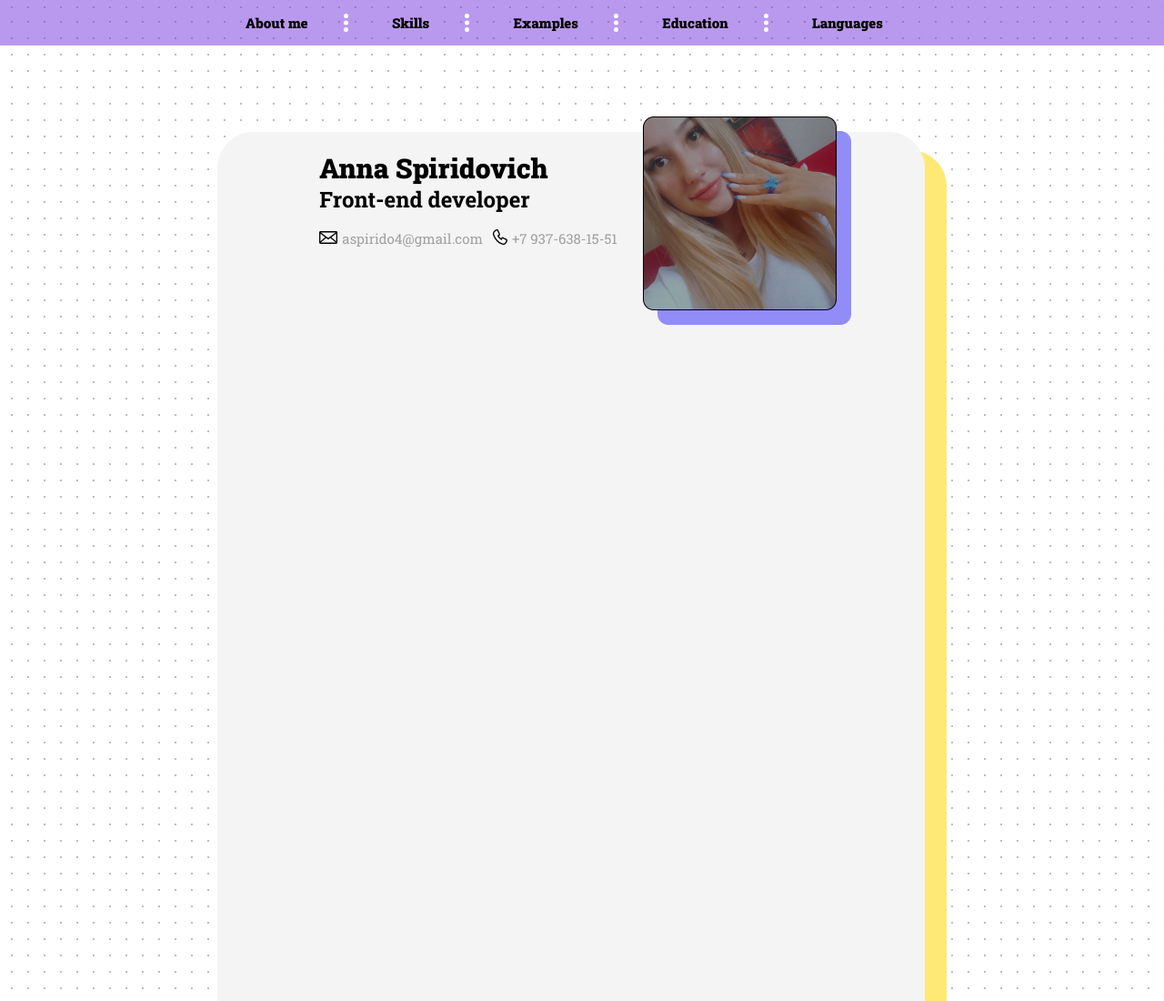
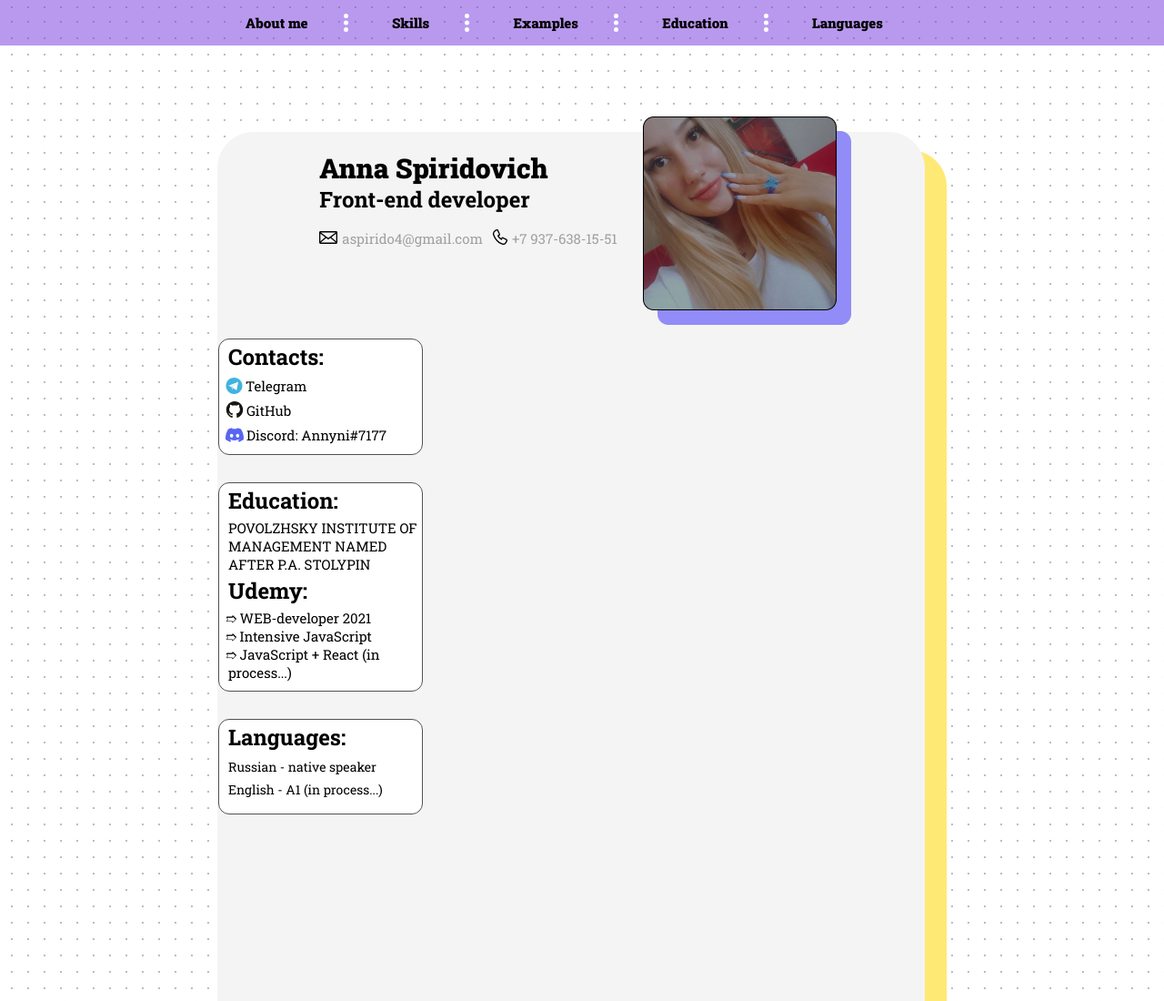
Before and after one commit to Anna-spi/rsschool-cv, a plain HTML site: page index.html in a window 1280 px wide. Shown: the top 1100 px of the page at 91% size. Drawn offline with Linux system fonts and the light colour scheme.

Commit message:
feat: add div wrapper and info in block-left

```diff
--- a/css/style.css
+++ b/css/style.css
@@ -122,3 +122,105 @@ li {
   line-height: 25px;
   font-size: 24px;
 }
+.subtitle__right {
+  padding-left: 15px;
+}
+
+.wrapper {
+  display: flex;
+  justify-content: space-between;
+  margin-top: 70px;
+}
+
+.contats__body-item a {
+  color: #000000;
+  margin-top: 10px;
+}
+
+.contats__body-item {
+  margin-top: 5px;
+}
+
+.contacts__telegram:hover {
+  color: #356ce4;
+  text-shadow: 1px 1px 2px rgb(24, 6, 9);
+  transition: all 1s;
+}
+
+.contacts__telegram::before {
+  content: url(../assets/svg/telegram.svg);
+  position: relative;
+  top: 3px;
+  left: -3px;
+}
+
+.github:hover {
+  color: #ffffff;
+  text-shadow: 1px 1px 2px rgb(24, 6, 9);
+  transition: all 1s;
+}
+
+.github::before {
+  content: url(../assets/svg/github-icon.svg);
+  position: relative;
+  top: 2px;
+  left: -3px;
+}
+
+.contacts__dis:hover {
+  color: #734be0;
+  text-shadow: 1px 1px 2px rgb(24, 6, 9);
+  transition: all 1s;
+}
+
+.contacts__dis::before {
+  content: url(../assets/svg/discord-icon.svg);
+  position: relative;
+  top: 3px;
+  left: -3px;
+}
+
+.education__body-university {
+  text-transform: uppercase;
+  line-height: 20px;
+}
+
+.education_body-link {
+  color: #000000;
+}
+
+.education_body-link:hover {
+  color: rgb(121, 148, 2);
+  text-shadow: 1px 1px 2px pink;
+  transition: all 1s;
+}
+
+.education_body-item::before {
+  content: "➱";
+  position: relative;
+  top: 0;
+  left: -3px;
+}
+
+.languages__body-item {
+  line-height: 25px;
+  font-size: 14px;
+}
+
+.block-left {
+  padding-left: 10px;
+  margin-top: 30px;
+  border: 1px solid #515151;
+  border-radius: 12px;
+  width: 225px;
+  height: 128px;
+  background: #ffffff;
+}
+
+.block-left:nth-child(2) {
+  height: 230px;
+}
+
+.block-left:nth-child(3) {
+  height: 105px;
+}
--- a/index.html
+++ b/index.html
@@ -42,7 +42,59 @@
           <img src="assets/icons/Avatar.png" alt="photo">
         </div>
       </section>
-    </div>
+
+      <div class="wrapper">
+        <div class="wrapper__left">
+          <div class="contacts block-left">
+            <h2 class="contacts__header subtitle">Contacts:</h2>
+            <div class="contacts__body">
+              <div class="contats__body-item">
+                <a href="https://t.me/an_spi" class="contacts__telegram">Telegram</a>
+              </div>
+              <div class="contats__body-item">
+                <a href="https://github.com/Anna-spi" class="github">GitHub</a>
+              </div>
+              <div class="contats__body-item">
+                <a href="#" class="contacts__dis">Discord: Annyni#7177</a>
+              </div>
+            </div>
+          </div>
+          <div id='education' class="education block-left">
+            <h2 class="education__header subtitle">Education:</h2>
+            <div class="education__body">
+              <div class="education__body-university">POVOLZHSKY INSTITUTE OF MANAGEMENT NAMED AFTER P.A. STOLYPIN</div>
+              <div class="education__body-course">
+                <h2 class="subtitle">Udemy:</h2>
+                <ul class="education_body-list">
+                  <li class="education_body-item"><a href="https://www.udemy.com/course/webdeveloper/"
+                      class="education_body-link">WEB-developer
+                      2021</a></li>
+                  <li class="education_body-item"><a href="https://www.udemy.com/course/intensive-js/"
+                      class="education_body-link">Intensive
+                      JavaScript</a></li>
+                  <li class="education_body-item"><a href="https://www.udemy.com/course/javascript_full/"
+                      class="education_body-link">JavaScript +
+                      React</a> (in
+                    process...)</li>
+                </ul>
+              </div>
+            </div>
+          </div>
+          <div id="languages" class="languages block-left">
+            <h2 class="languages__header subtitle">Languages:</h2>
+            <div class="languages__body">
+              <ul class="languages__body-list">
+                <li class="languages__body-item"><span class="bold">Russian</span> - native speaker</li>
+                <li class="languages__body-item"><span class="bold">English</span> - <span class="bold">A1</span> (in
+                  process...)</li>
+              </ul>
+            </div>
+          </div>
+        </div>
+        <div class="wrapper__right">
+
+        </div>
+      </div>
   </main>
 
 </body>
```
